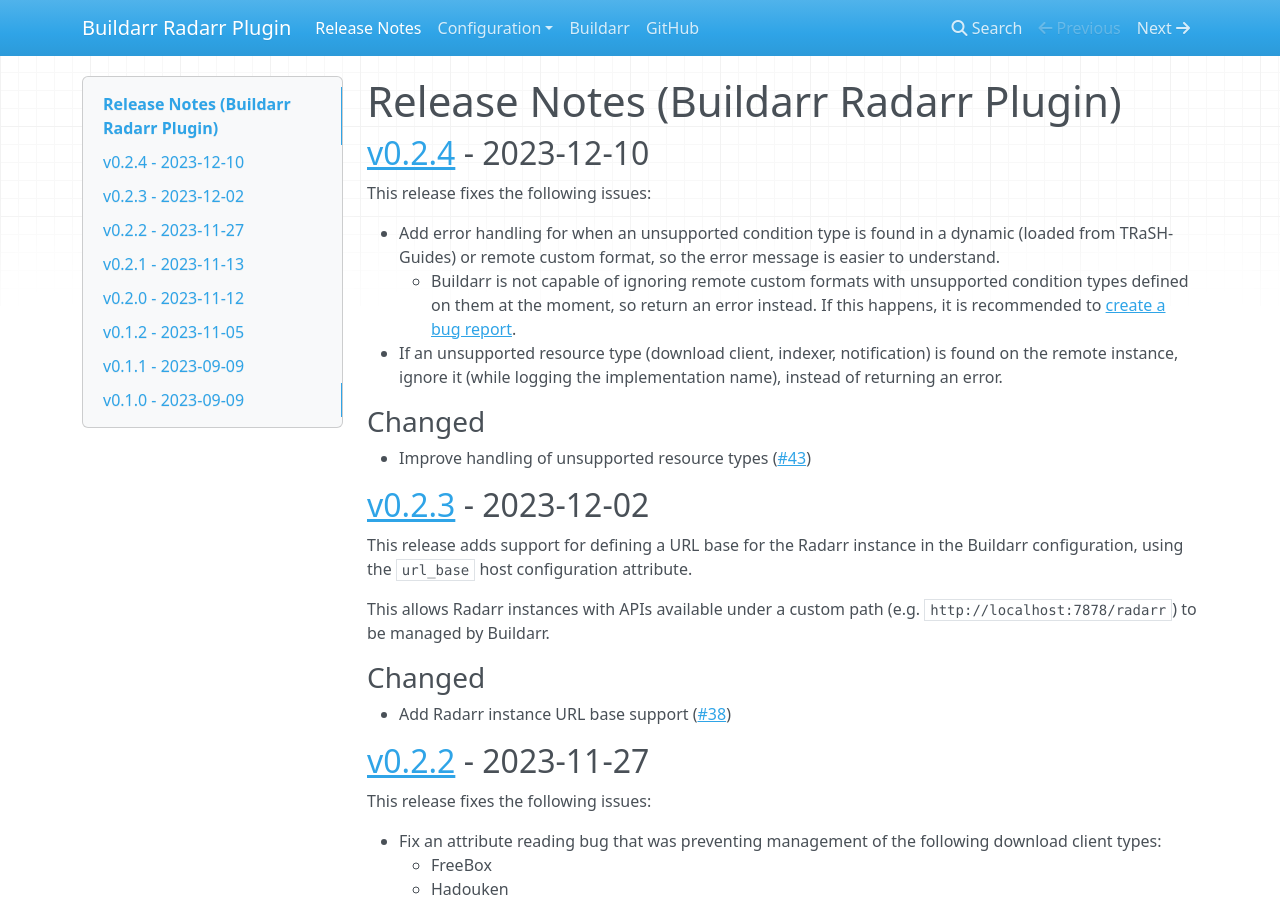
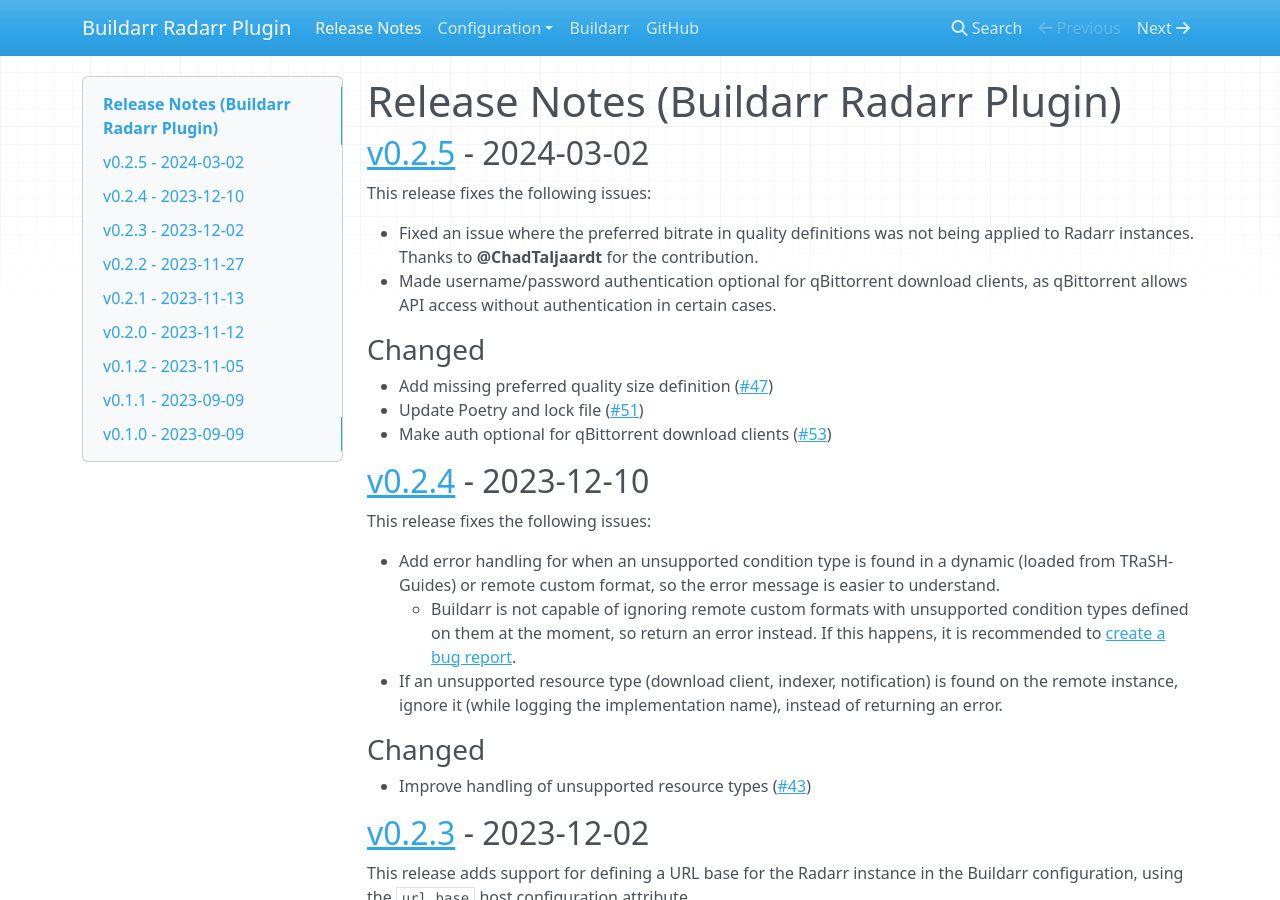
Before and after one commit to rebuildarr/buildarr-radarr, an MkDocs documentation site: the page built from docs/release-notes.md, in a window 1280 px wide and 900 px high. Built offline with MkDocs 1.6.1, drawn with Linux system fonts in a browser that asks for light colours; nearby versions of some CDN libraries.

Commit message:
Tag v0.2.5 (#55)
* Bump version
* Add release notes

```diff
--- a/docs/release-notes.md
+++ b/docs/release-notes.md
@@ -1,4 +1,18 @@
 # Release Notes (Buildarr Radarr Plugin)
+
+## [v0.2.5](https://github.com/buildarr/buildarr-radarr/releases/tag/v0.2.5) - 2024-03-02
+
+This release fixes the following issues:
+
+* Fixed an issue where the preferred bitrate in quality definitions was not being applied to Radarr instances. Thanks to **@ChadTaljaardt** for the contribution.
+* Made username/password authentication optional for qBittorrent download clients, as qBittorrent allows API access without authentication in certain cases.
+
+### Changed
+
+* Add missing preferred quality size definition ([#47](https://github.com/buildarr/buildarr-radarr/pull/47))
+* Update Poetry and lock file ([#51](https://github.com/buildarr/buildarr-radarr/pull/51))
+* Make auth optional for qBittorrent download clients ([#53](https://github.com/buildarr/buildarr-radarr/pull/53))
+
 
 ## [v0.2.4](https://github.com/buildarr/buildarr-radarr/releases/tag/v0.2.4) - 2023-12-10
 
--- a/pyproject.toml
+++ b/pyproject.toml
@@ -7,7 +7,7 @@
 
 [tool.poetry]
 name = "buildarr-radarr"
-version = "0.2.4"
+version = "0.2.5"
 description = "Radarr movie PVR plugin for Buildarr "
 authors = ["Callum Dickinson <callum.dickinson.nz@gmail.com>"]
 license = "GPL-3.0-or-later"
```
